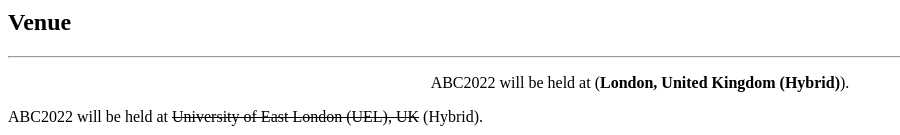
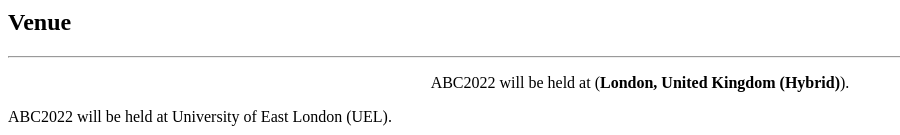
Before and after one commit to abc-research/abc-research.github.io, a Jekyll site: the page built from _posts/2014-07-14-project-5.markdown, in a window 1280 px wide and 900 px high, scrolled down 1991 px, cut to the strip 0-290 px from the top of the window. Shown: the part 152-287 px from the top of the strip, without its empty margins (0-900 px from the left). Built offline with Jekyll 4.4.1, drawn with Linux system fonts in a browser that asks for light colours; comment, search, counter and statistics services are not loaded.

Commit message:
Update _config.yml

```diff
--- a/_config.yml
+++ b/_config.yml
@@ -406,10 +406,10 @@ cfp:
 
 venue:
   - text: <center> ABC2022 will be held at (<b>London, United Kingdom (Hybrid)</b>). </center>
-  - text: ABC2022 will be held at <strike>University of East London (UEL), UK</strike> (Hybrid).
+  - text: ABC2022 will be held at University of East London (UEL).
 #  - text: For more information, please see <a href="https://www.kxinnovation.com/en">here</a>.
 #  - text: We are considering to do it <b>either of hybrid or online style</b>. Anyway we provide online participation at least.
-  - text: <div class="movie-wrap"><iframe width="700" height="485" src="https://www.youtube.com/watch?v=qi-MFqqSscE" frameborder="0" allow="accelerometer; autoplay; encrypted-media; gyroscope; picture-in-picture" allowfullscreen></iframe></div>
+  - text: <div class="movie-wrap"><iframe width="560" height="315" src="https://www.youtube.com/embed/qi-MFqqSscE" title="YouTube video player" frameborder="0" allow="accelerometer; autoplay; clipboard-write; encrypted-media; gyroscope; picture-in-picture" allowfullscreen></iframe></div>
 
 # Social networks usernames (many more available: google-plus, flickr, dribbble, pinterest, instagram, tumblr, linkedin, etc.)
 social:
```
